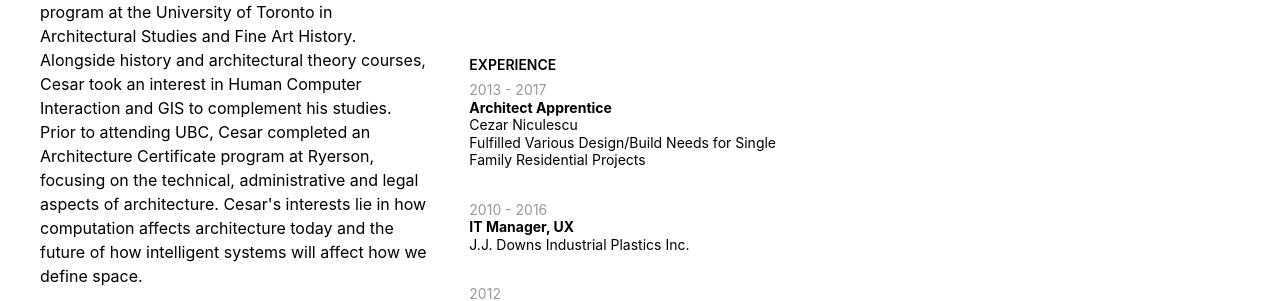
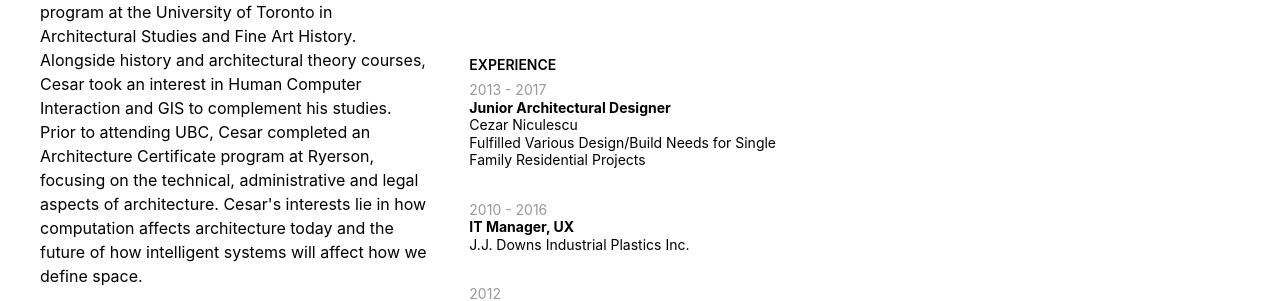
Before and after one commit to cniculescu/cniculescu.github.io, a Jekyll site: the page about.html, which Jekyll copies as it is, in a window 1280 px wide. Shown: the part 691-992 px from the top of the page. Built offline with Jekyll 4.4.1, drawn with Linux system fonts in a browser that asks for light colours; nearby versions of some CDN libraries.

Commit message:
Update about.html

```diff
--- a/about.html
+++ b/about.html
@@ -71,7 +71,7 @@
     	<dt class="f6 fw6 black mt5-ns mb2 ttu">Experience</dt>
 	  	  <dl class="f6 lh-title mt0 mb4">
 	  	    <dt class="fw4 silver">2013 - 2017</dt>
-	  	    <dd class="ml0 b f6">Architect Apprentice</dd>
+	  	    <dd class="ml0 b f6">Junior Architectural Designer</dd>
 	  	    <dd class="ml0 f6">Cezar Niculescu</dd>
 	  	    <dd class="ml0 f6">Fulfilled Various Design/Build Needs for Single Family Residential Projects</dd>
 	  	  </dl>
```
